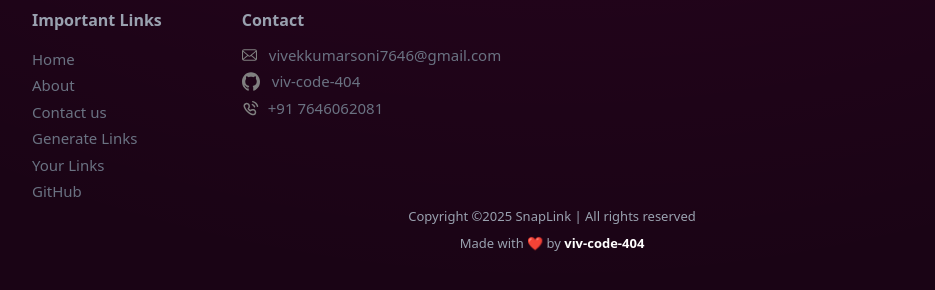
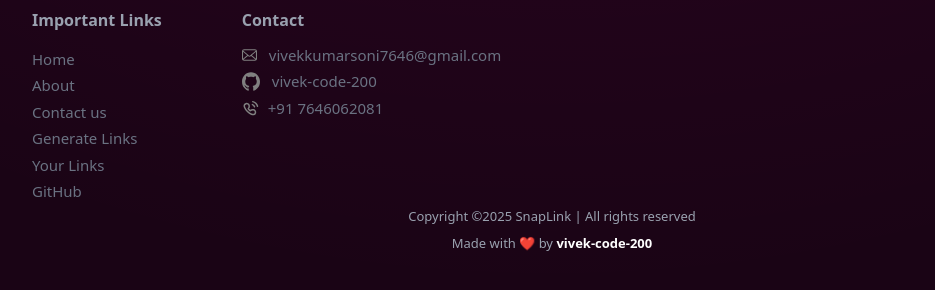
Before and after one commit to vivek-code-200/snaplink-url-shortener, a Next.js app: page / in a window 1280 px wide. Shown: the part 2708-2998 px from the top of the page, without its empty margins (88-1023 px from the left). Built offline with nearby package versions, Linux system fonts and the light colour scheme.

Commit message:
Changed github account

```diff
--- a/components/Footer.js
+++ b/components/Footer.js
@@ -22,13 +22,13 @@ const Footer = () => {
                 <div className='text-gray-500 md:text-[15px] text-[13px]'>
                     <h1 className=' text-gray-400 font-bold text-base'>Contact</h1>
                     <p className='mt-3 flex gap-3'><Image alt='email symbol' className='invert-50' width={15} height={15} src="/emailsvg.svg" /> vivekkumarsoni7646@gmail.com</p>
-                    <p className='mt-1 flex gap-3'><Image alt='github symbol' className='invert-50' width={18} height={1} src="/github.svg" />viv-code-404</p>
+                    <p className='mt-1 flex gap-3'><Image alt='github symbol' className='invert-50' width={18} height={1} src="/github.svg" />vivek-code-200</p>
                     <p className='mt-1 flex gap-2'><Image alt='call symbol' className='invert-50' width={18} height={18} src="/call.svg" />+91 7646062081</p>
                 </div>
             </div>
 
             <p className='md:text-center text-center mt-12 md:mt-0 text-gray-400 md:text-[13px] text-[12px]'>Copyright &copy;{currentYear} SnapLink  | All rights reserved </p>
-            <div className='md:text-center text-center text-gray-400 mt-2 md:text-[13px] text-[12px]'>Made with ❤️ by <span className='text-white font-bold'>viv-code-404</span> </div>
+            <div className='md:text-center text-center text-gray-400 mt-2 md:text-[13px] text-[12px]'>Made with ❤️ by <span className='text-white font-bold'>vivek-code-200</span> </div>
         </div>
     )
 }
```
